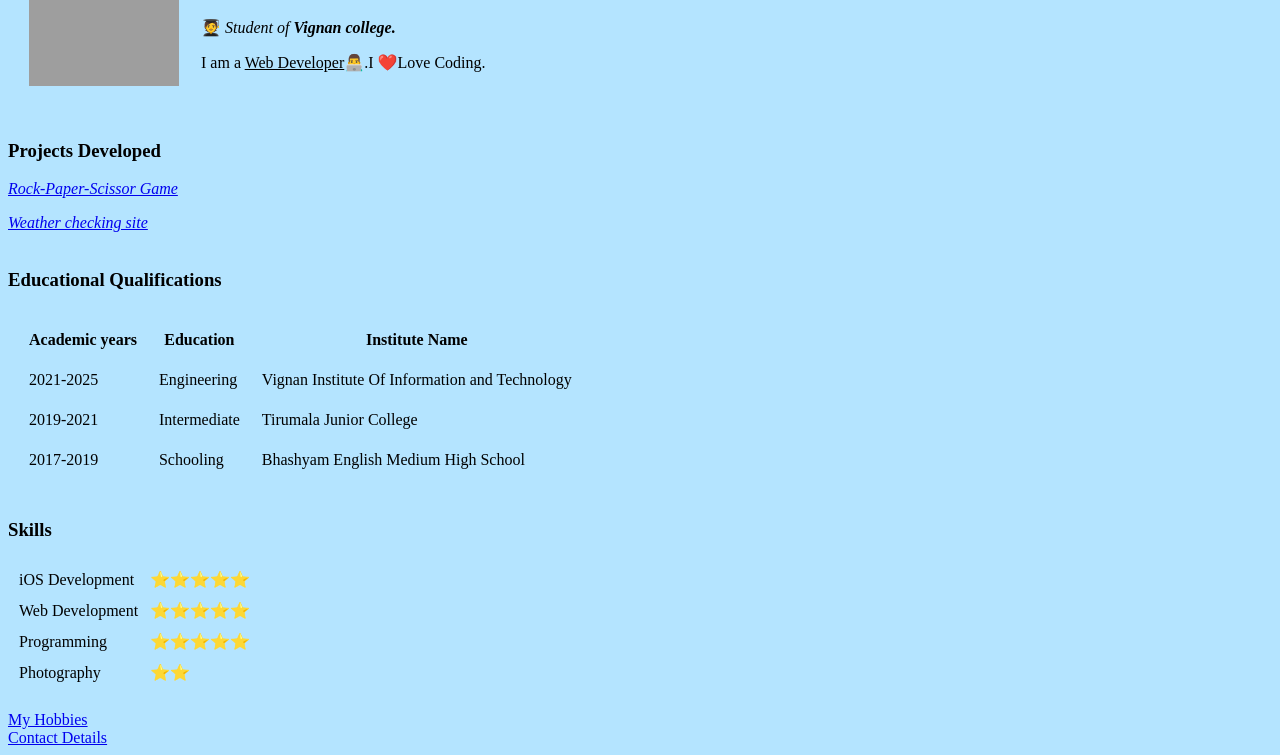
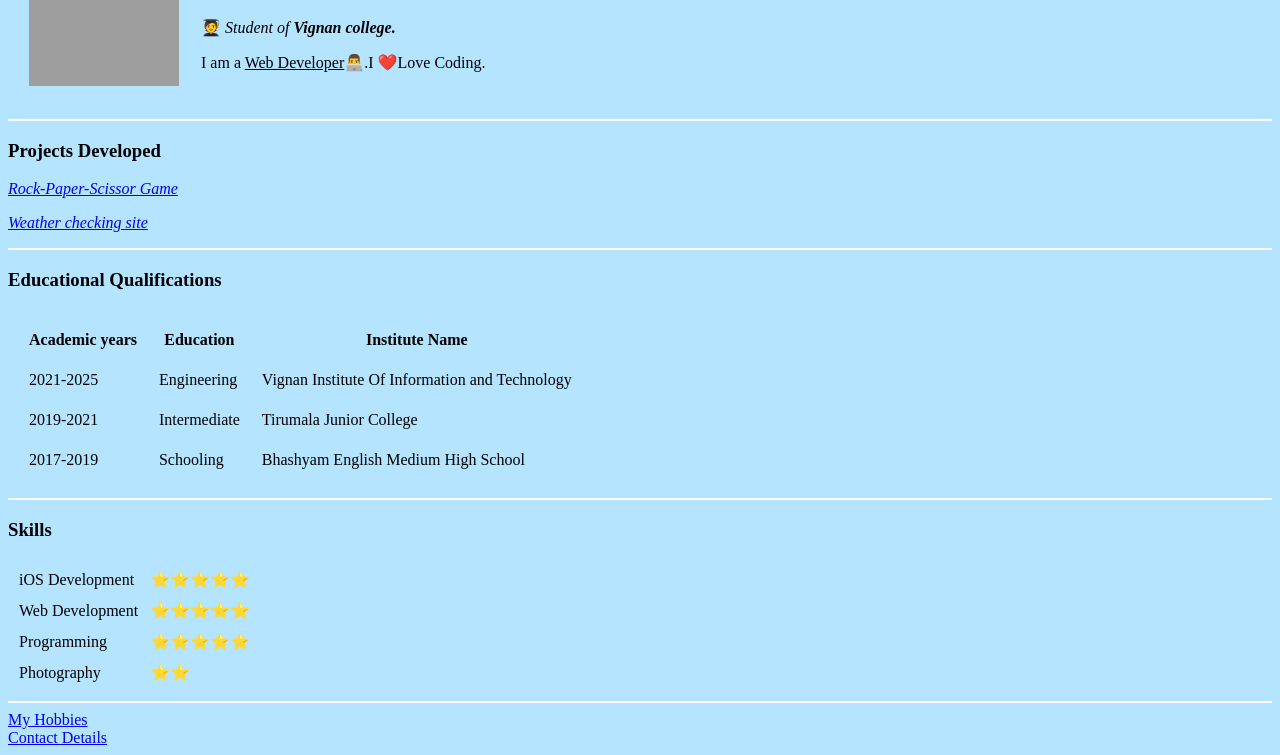
Before and after one commit to Manikanta-Reddy-14237/cv, a plain HTML site: page index.html in a window 1280 px wide. Shown: the part 93-848 px from the top of the page. Drawn offline with Linux system fonts and the light colour scheme; grey boxes are pictures that could not be loaded.

Commit message:
Update index.html

```diff
--- a/index.html
+++ b/index.html
@@ -8,7 +8,7 @@
       background-color: #B4E4FF;
     }
     hr {
-    backgroung-color:white;
+    background-color:white;
       border-style:none;
       height:2px;
     }
```
